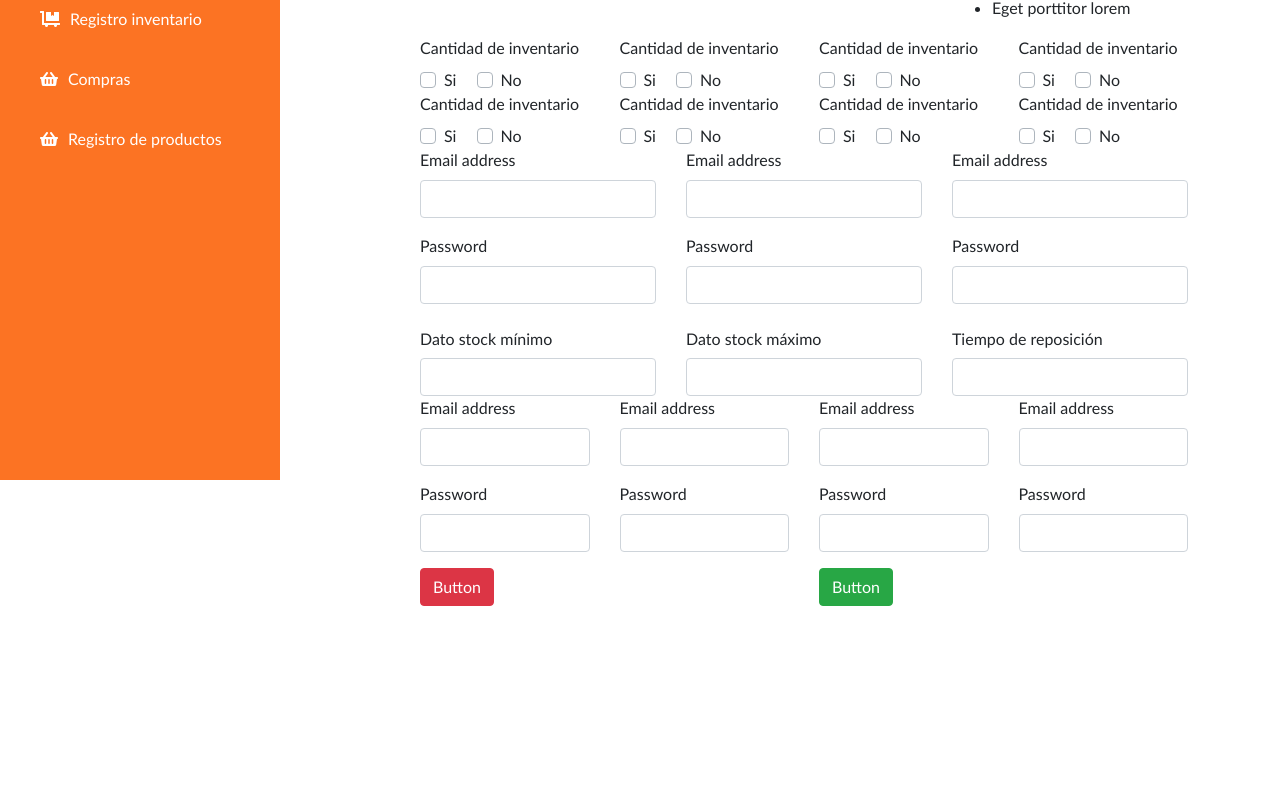
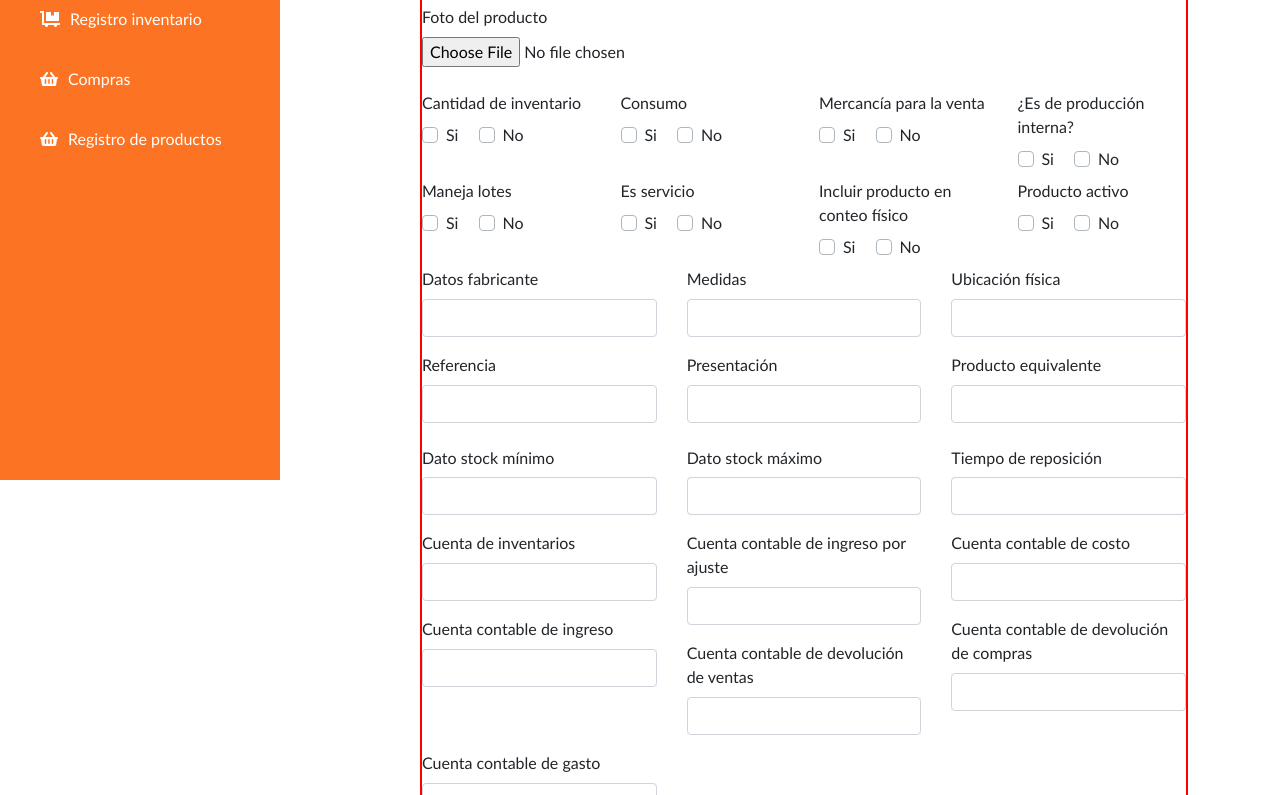
Before and after one commit to pvergara242/proyecto-practicas-sena, a plain HTML site: page Productos.html in a window 1280 px wide. Shown: the part 414-1209 px from the top of the page. Before the commit the page ends 1020 px from the top, so only its background shows below. Drawn offline with nearby package versions, Linux system fonts and the light colour scheme; files whose address does not match are found by name.

Commit message:
campos del formulario de productos creados

```diff
--- a/Productos.html
+++ b/Productos.html
@@ -61,12 +61,13 @@
     <!-- sidebar fin  -->
 
     <form
-      className="container-form"
       style="
         margin-top: 100px;
         margin-left: 420px;
         width: 60%;
         justify-content: center;
+        border: 2px solid red;
+        position: static;
       "
     >
       <h2 className="title-form" style="text-align: center">
@@ -77,11 +78,11 @@
           <div class="col-md-4">
             <img
               alt="Foto del producto"
-              src="https://www.layoutit.com/img/sports-q-c-140-140-3.jpg"
+              src="./assets/images/1200px-Sena_Colombia_logo.svg.png"
               class="img-thumbnail"
             />
 
-            <div class="form-group">
+            <div class="form-group mt-3">
               <label for="fotoproducto"> Foto del producto </label>
               <input type="file" class="form-control-file" id="fotoproducto" />
             </div>
@@ -90,7 +91,7 @@
             <form role="form">
               <div class="form-group">
                 <label for="codigo"> Codigo producto </label>
-                <input type="number" class="form-control" id="codigo" />
+                <input type="text" class="form-control" id="codigo" />
               </div>
               <div class="form-group">
                 <label for="nombreproducto"> Nombre del producto </label>
@@ -101,17 +102,14 @@
           <div class="col-md-4">
             <ul>
               <li class="list-item">Unidades de medida</li>
-              <li class="list-item">Consectetur adipiscing elit</li>
-              <li class="list-item">Integer molestie lorem at massa</li>
-              <li class="list-item">Facilisis in pretium nisl aliquet</li>
-              <li class="list-item">Nulla volutpat aliquam velit</li>
-              <li class="list-item">Faucibus porta lacus fringilla vel</li>
-              <li class="list-item">Aenean sit amet erat nunc</li>
-              <li class="list-item">Eget porttitor lorem</li>
+              <li class="list-item">Par</li>
+              <li class="list-item">Centimetro</li>
+              <li class="list-item">Decimetro</li>
+              <li class="list-item">Milimetro</li>
             </ul>
           </div>
         </div>
-        <div class="row">
+        <div class="row mt-2">
           <div class="col-md-3">
             <label>Cantidad de inventario</label>
             <div>
@@ -142,269 +140,229 @@
             </div>
           </div>
           <div class="col-md-3">
-            <label>Cantidad de inventario</label>
+            <label>Consumo</label>
             <div>
               <div class="custom-control custom-checkbox custom-control-inline">
                 <input
-                  name="cantidadInventario"
-                  id="cantidadInventario_0"
+                  name="consumo"
+                  id="consumo_0"
                   type="checkbox"
                   class="custom-control-input"
                   value="si"
                 />
-                <label for="cantidadInventario_0" class="custom-control-label"
+                <label for="consumo_0" class="custom-control-label">Si</label>
+              </div>
+              <div class="custom-control custom-checkbox custom-control-inline">
+                <input
+                  name="consumo"
+                  id="consumo_1"
+                  type="checkbox"
+                  class="custom-control-input"
+                  value="no"
+                />
+                <label for="consumo_1" class="custom-control-label">No</label>
+              </div>
+            </div>
+          </div>
+          <div class="col-md-3">
+            <label>Mercancía para la venta</label>
+            <div>
+              <div class="custom-control custom-checkbox custom-control-inline">
+                <input
+                  name="mercancia"
+                  id="mercancia_0"
+                  type="checkbox"
+                  class="custom-control-input"
+                  value="si"
+                />
+                <label for="mercancia_0" class="custom-control-label">Si</label>
+              </div>
+              <div class="custom-control custom-checkbox custom-control-inline">
+                <input
+                  name="mercancia"
+                  id="mercancia_1"
+                  type="checkbox"
+                  class="custom-control-input"
+                  value="no"
+                />
+                <label for="mercancia_1" class="custom-control-label">No</label>
+              </div>
+            </div>
+          </div>
+          <div class="col-md-3">
+            <label>¿Es de producción interna?</label>
+            <div>
+              <div class="custom-control custom-checkbox custom-control-inline">
+                <input
+                  name="tipoProduccion"
+                  id="tipoProduccion_0"
+                  type="checkbox"
+                  class="custom-control-input"
+                  value="si"
+                />
+                <label for="tipoProduccion_0" class="custom-control-label"
                   >Si</label
                 >
               </div>
               <div class="custom-control custom-checkbox custom-control-inline">
                 <input
-                  name="cantidadInventario"
-                  id="cantidadInventario_1"
+                  name="tipoProduccion"
+                  id="tipoProduccion_1"
                   type="checkbox"
                   class="custom-control-input"
                   value="no"
                 />
-                <label for="cantidadInventario_1" class="custom-control-label"
+                <label for="tipoProduccion_1" class="custom-control-label"
+                  >No</label
+                >
+              </div>
+            </div>
+          </div>
+        </div>
+        <div class="row mt-2">
+          <div class="col-md-3">
+            <label>Maneja lotes</label>
+            <div>
+              <div class="custom-control custom-checkbox custom-control-inline">
+                <input
+                  name="lotes"
+                  id="lotes_0"
+                  type="checkbox"
+                  class="custom-control-input"
+                  value="si"
+                />
+                <label for="lotes_0" class="custom-control-label">Si</label>
+              </div>
+              <div class="custom-control custom-checkbox custom-control-inline">
+                <input
+                  name="lotes"
+                  id="lotes_1"
+                  type="checkbox"
+                  class="custom-control-input"
+                  value="no"
+                />
+                <label for="lotes_1" class="custom-control-label">No</label>
+              </div>
+            </div>
+          </div>
+          <div class="col-md-3">
+            <label>Es servicio</label>
+            <div>
+              <div class="custom-control custom-checkbox custom-control-inline">
+                <input
+                  name="servicio"
+                  id="servicio_0"
+                  type="checkbox"
+                  class="custom-control-input"
+                  value="si"
+                />
+                <label for="servicio_0" class="custom-control-label">Si</label>
+              </div>
+              <div class="custom-control custom-checkbox custom-control-inline">
+                <input
+                  name="servicio"
+                  id="servicio_1"
+                  type="checkbox"
+                  class="custom-control-input"
+                  value="no"
+                />
+                <label for="servicio_1" class="custom-control-label">No</label>
+              </div>
+            </div>
+          </div>
+          <div class="col-md-3">
+            <label>Incluir producto en conteo físico</label>
+            <div>
+              <div class="custom-control custom-checkbox custom-control-inline">
+                <input
+                  name="productoConteo"
+                  id="productoConteo_0"
+                  type="checkbox"
+                  class="custom-control-input"
+                  value="si"
+                />
+                <label for="productoConteo_0" class="custom-control-label"
+                  >Si</label
+                >
+              </div>
+              <div class="custom-control custom-checkbox custom-control-inline">
+                <input
+                  name="productoConteo"
+                  id="productoConteo_1"
+                  type="checkbox"
+                  class="custom-control-input"
+                  value="no"
+                />
+                <label for="productoConteo_1" class="custom-control-label"
                   >No</label
                 >
               </div>
             </div>
           </div>
           <div class="col-md-3">
-            <label>Cantidad de inventario</label>
+            <label>Producto activo</label>
             <div>
               <div class="custom-control custom-checkbox custom-control-inline">
                 <input
-                  name="cantidadInventario"
-                  id="cantidadInventario_0"
+                  name="productoActivo"
+                  id="productoActivo_0"
                   type="checkbox"
                   class="custom-control-input"
                   value="si"
                 />
-                <label for="cantidadInventario_0" class="custom-control-label"
+                <label for="productoActivo_0" class="custom-control-label"
                   >Si</label
                 >
               </div>
               <div class="custom-control custom-checkbox custom-control-inline">
                 <input
-                  name="cantidadInventario"
-                  id="cantidadInventario_1"
+                  name="productoActivo"
+                  id="productoActivo_1"
                   type="checkbox"
                   class="custom-control-input"
                   value="no"
                 />
-                <label for="cantidadInventario_1" class="custom-control-label"
-                  >No</label
-                >
-              </div>
-            </div>
-          </div>
-          <div class="col-md-3">
-            <label>Cantidad de inventario</label>
-            <div>
-              <div class="custom-control custom-checkbox custom-control-inline">
-                <input
-                  name="cantidadInventario"
-                  id="cantidadInventario_0"
-                  type="checkbox"
-                  class="custom-control-input"
-                  value="si"
-                />
-                <label for="cantidadInventario_0" class="custom-control-label"
-                  >Si</label
-                >
-              </div>
-              <div class="custom-control custom-checkbox custom-control-inline">
-                <input
-                  name="cantidadInventario"
-                  id="cantidadInventario_1"
-                  type="checkbox"
-                  class="custom-control-input"
-                  value="no"
-                />
-                <label for="cantidadInventario_1" class="custom-control-label"
+                <label for="productoActivo_1" class="custom-control-label"
                   >No</label
                 >
               </div>
             </div>
           </div>
         </div>
-        <div class="row">
-          <div class="col-md-3">
-            <label>Cantidad de inventario</label>
-            <div>
-              <div class="custom-control custom-checkbox custom-control-inline">
-                <input
-                  name="cantidadInventario"
-                  id="cantidadInventario_0"
-                  type="checkbox"
-                  class="custom-control-input"
-                  value="si"
-                />
-                <label for="cantidadInventario_0" class="custom-control-label"
-                  >Si</label
-                >
-              </div>
-              <div class="custom-control custom-checkbox custom-control-inline">
-                <input
-                  name="cantidadInventario"
-                  id="cantidadInventario_1"
-                  type="checkbox"
-                  class="custom-control-input"
-                  value="no"
-                />
-                <label for="cantidadInventario_1" class="custom-control-label"
-                  >No</label
-                >
-              </div>
-            </div>
-          </div>
-          <div class="col-md-3">
-            <label>Cantidad de inventario</label>
-            <div>
-              <div class="custom-control custom-checkbox custom-control-inline">
-                <input
-                  name="cantidadInventario"
-                  id="cantidadInventario_0"
-                  type="checkbox"
-                  class="custom-control-input"
-                  value="si"
-                />
-                <label for="cantidadInventario_0" class="custom-control-label"
-                  >Si</label
-                >
-              </div>
-              <div class="custom-control custom-checkbox custom-control-inline">
-                <input
-                  name="cantidadInventario"
-                  id="cantidadInventario_1"
-                  type="checkbox"
-                  class="custom-control-input"
-                  value="no"
-                />
-                <label for="cantidadInventario_1" class="custom-control-label"
-                  >No</label
-                >
-              </div>
-            </div>
-          </div>
-          <div class="col-md-3">
-            <label>Cantidad de inventario</label>
-            <div>
-              <div class="custom-control custom-checkbox custom-control-inline">
-                <input
-                  name="cantidadInventario"
-                  id="cantidadInventario_0"
-                  type="checkbox"
-                  class="custom-control-input"
-                  value="si"
-                />
-                <label for="cantidadInventario_0" class="custom-control-label"
-                  >Si</label
-                >
-              </div>
-              <div class="custom-control custom-checkbox custom-control-inline">
-                <input
-                  name="cantidadInventario"
-                  id="cantidadInventario_1"
-                  type="checkbox"
-                  class="custom-control-input"
-                  value="no"
-                />
-                <label for="cantidadInventario_1" class="custom-control-label"
-                  >No</label
-                >
-              </div>
-            </div>
-          </div>
-          <div class="col-md-3">
-            <label>Cantidad de inventario</label>
-            <div>
-              <div class="custom-control custom-checkbox custom-control-inline">
-                <input
-                  name="cantidadInventario"
-                  id="cantidadInventario_0"
-                  type="checkbox"
-                  class="custom-control-input"
-                  value="si"
-                />
-                <label for="cantidadInventario_0" class="custom-control-label"
-                  >Si</label
-                >
-              </div>
-              <div class="custom-control custom-checkbox custom-control-inline">
-                <input
-                  name="cantidadInventario"
-                  id="cantidadInventario_1"
-                  type="checkbox"
-                  class="custom-control-input"
-                  value="no"
-                />
-                <label for="cantidadInventario_1" class="custom-control-label"
-                  >No</label
-                >
-              </div>
-            </div>
-          </div>
-        </div>
-        <div class="row">
+        <div class="row mt-2">
           <div class="col-md-4">
             <form role="form">
               <div class="form-group">
-                <label for="exampleInputEmail1"> Email address </label>
-                <input
-                  type="email"
-                  class="form-control"
-                  id="exampleInputEmail1"
-                />
+                <label for="datosFabricante">Datos fabricante</label>
+                <input type="text" class="form-control" id="datosFabricante" />
               </div>
               <div class="form-group">
-                <label for="exampleInputPassword1"> Password </label>
-                <input
-                  type="password"
-                  class="form-control"
-                  id="exampleInputPassword1"
-                />
+                <label for="referencia"> Referencia </label>
+                <input type="text" class="form-control" id="referencia" />
               </div>
             </form>
           </div>
           <div class="col-md-4">
             <form role="form">
               <div class="form-group">
-                <label for="exampleInputEmail1"> Email address </label>
-                <input
-                  type="email"
-                  class="form-control"
-                  id="exampleInputEmail1"
-                />
+                <label for="medidas"> Medidas </label>
+                <input type="number" class="form-control" id="medidas" />
               </div>
               <div class="form-group">
-                <label for="exampleInputPassword1"> Password </label>
-                <input
-                  type="password"
-                  class="form-control"
-                  id="exampleInputPassword1"
-                />
+                <label for="presentación"> Presentación </label>
+                <input type="text" class="form-control" id="presentación" />
               </div>
             </form>
           </div>
           <div class="col-md-4">
             <form role="form">
               <div class="form-group">
-                <label for="exampleInputEmail1"> Email address </label>
-                <input
-                  type="email"
-                  class="form-control"
-                  id="exampleInputEmail1"
-                />
+                <label for="ubicacion"> Ubicación física </label>
+                <input type="text" class="form-control" id="ubicacion" />
               </div>
               <div class="form-group">
-                <label for="exampleInputPassword1"> Password </label>
-                <input
-                  type="password"
-                  class="form-control"
-                  id="exampleInputPassword1"
-                />
+                <label for="equivalente"> Producto equivalente </label>
+                <input type="text" class="form-control" id="equivalente" />
               </div>
             </form>
           </div>
@@ -450,94 +408,80 @@
             </div>
           </div>
         </div>
-        <div class="row">
-          <div class="col-md-3">
+        <div class="row mt-3">
+          <div class="col-md-4">
             <form role="form">
               <div class="form-group">
-                <label for="exampleInputEmail1"> Email address </label>
+                <label for="cuentaInventarios"> Cuenta de inventarios </label>
                 <input
-                  type="email"
+                  type="text"
                   class="form-control"
-                  id="exampleInputEmail1"
+                  id="cuentaInventarios"
                 />
               </div>
               <div class="form-group">
-                <label for="exampleInputPassword1"> Password </label>
+                <label for="cuentaIngreso"> Cuenta contable de ingreso </label>
+                <input type="text" class="form-control" id="cuentaIngreso" />
+              </div>
+            </form>
+          </div>
+          <div class="col-md-4">
+            <form role="form">
+              <div class="form-group">
+                <label for="cuentaAjuste">
+                  Cuenta contable de ingreso por ajuste
+                </label>
+                <input type="text" class="form-control" id="cuentaAjuste" />
+              </div>
+              <div class="form-group">
+                <label for="devolucionVentas">
+                  Cuenta contable de devolución de ventas
+                </label>
+                <input type="text" class="form-control" id="devolucionVentas" />
+              </div>
+            </form>
+          </div>
+          <div class="col-md-4">
+            <form role="form">
+              <div class="form-group">
+                <label for="contableCosto"> Cuenta contable de costo </label>
+                <input type="text" class="form-control" id="contableCosto" />
+              </div>
+              <div class="form-group">
+                <label for="devolucionCompras">
+                  Cuenta contable de devolución de compras</label
+                >
                 <input
-                  type="password"
+                  type="text"
                   class="form-control"
-                  id="exampleInputPassword1"
+                  id="devolucionCompras"
                 />
               </div>
             </form>
           </div>
-          <div class="col-md-3">
+          <div class="col-md-4">
             <form role="form">
               <div class="form-group">
-                <label for="exampleInputEmail1"> Email address </label>
-                <input
-                  type="email"
-                  class="form-control"
-                  id="exampleInputEmail1"
-                />
+                <label for="contableGasto"> Cuenta contable de gasto </label>
+                <input type="text" class="form-control" id="contableGasto" />
               </div>
               <div class="form-group">
-                <label for="exampleInputPassword1"> Password </label>
-                <input
-                  type="password"
-                  class="form-control"
-                  id="exampleInputPassword1"
-                />
-              </div>
-            </form>
-          </div>
-          <div class="col-md-3">
-            <form role="form">
-              <div class="form-group">
-                <label for="exampleInputEmail1"> Email address </label>
-                <input
-                  type="email"
-                  class="form-control"
-                  id="exampleInputEmail1"
-                />
-              </div>
-              <div class="form-group">
-                <label for="exampleInputPassword1"> Password </label>
-                <input
-                  type="password"
-                  class="form-control"
-                  id="exampleInputPassword1"
-                />
-              </div>
-            </form>
-          </div>
-          <div class="col-md-3">
-            <form role="form">
-              <div class="form-group">
-                <label for="exampleInputEmail1"> Email address </label>
-                <input
-                  type="email"
-                  class="form-control"
-                  id="exampleInputEmail1"
-                />
-              </div>
-              <div class="form-group">
-                <label for="exampleInputPassword1"> Password </label>
-                <input
-                  type="password"
-                  class="form-control"
-                  id="exampleInputPassword1"
-                />
+                <label for="gastoAjuste"
+                  >Cuenta contable de gasto por ajuste
+                </label>
+                <input type="text" class="form-control" id="gastoAjuste" />
               </div>
             </form>
           </div>
         </div>
         <div class="row">
-          <div class="col-md-6">
-            <button type="button" class="btn btn-md btn-danger">Button</button>
-          </div>
-          <div class="col-md-6">
-            <button type="button" class="btn btn-success">Button</button>
+          <div class="offset-3 col-9">
+            <button name="submit" type="submit" class="btn btn-danger">
+              Cancelar
+            </button>
+            <button name="submit" type="submit" class="btn btn-success">
+              Registar
+            </button>
           </div>
         </div>
       </div>
```
